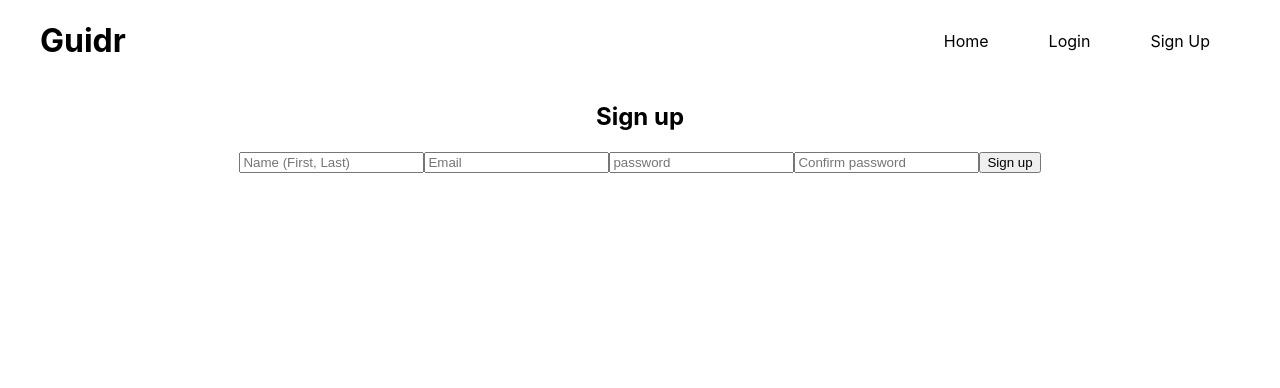
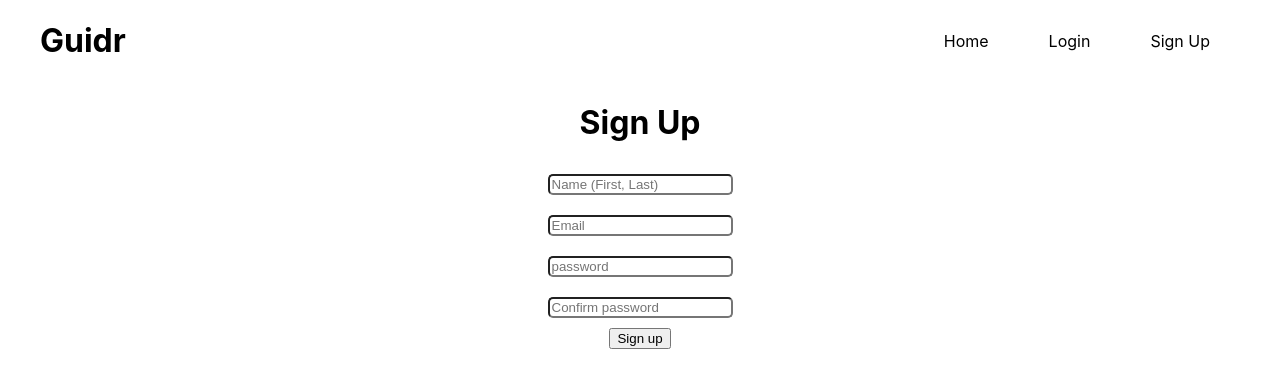
Before and after one commit to Build-Week-FT-Guidr/front-end, a React (Create React App) app in the folder guidr/: page /signup in a window 1280 px wide. Shown: the top 388 px of the page. Built offline with nearby package versions, Linux system fonts and the light colour scheme.

Commit message:
Styles forms

```diff
--- a/guidr/src/App.scss
+++ b/guidr/src/App.scss
@@ -4,3 +4,5 @@
 
 @import './sass/global.scss';
 @import './sass//NavigationLinks.scss';
+@import './sass//login.scss';
+@import './sass//signup.scss';
--- a/guidr/src/Components/Login.js
+++ b/guidr/src/Components/Login.js
@@ -6,7 +6,7 @@ const Login = props => {
   const { history } = props;
   // Returns the form component and the error messages when the input field is touched and left empty, or just left empty
   return (
-    <div className="container">
+    <div className="login-container">
       <h1>Log In</h1>
       <Formik
         className="form-control"
@@ -20,7 +20,7 @@ const Login = props => {
           history.push("/profile");
         }}
         render={({ errors, status, touched }) => (
-          <Form>
+          <Form className='login-form'>
             <Field type="email" name="email" placeholder="E-mail" />
             {touched.email && errors.email && (
               <p className="error">{errors.email}</p>
--- a/guidr/src/Components/Signup.js
+++ b/guidr/src/Components/Signup.js
@@ -6,6 +6,8 @@ import * as Yup from 'yup';
 const Signup = (props) => {
   const { history } = props;
   return (
+    <div className='signup-container'>
+      <h1>Sign Up</h1>
       <Formik
         initialValues={{
           name: '',
@@ -37,9 +39,7 @@ const Signup = (props) => {
         }}
 
         render={({ errors, status, touched}) => (
-          <Form className='signup-form-container'>
-            <h2>Sign up</h2>
-              <div className='form-box'>
+          <Form className='signup-form'>
 
               <Field type='text'
               name='name'
@@ -71,33 +71,13 @@ const Signup = (props) => {
 
                   {/* form validation checks */}
 
-              </div>
 
           </Form>
-      )}
 
-
-
-
-
-
-
-
-
-
-
-
-
-
-
-
-
-
-
-
-
-
-      /> //end formik form
+          )
+       }
+      />
+    </div>
   )
 };
 
--- /dev/null
+++ b/guidr/src/sass/login.scss
@@ -0,0 +1,24 @@
+.login-container {
+    display: flex;
+    justify-content: center;
+    flex-direction: column;
+    align-items: center;
+    .login-form {
+        display: flex;
+        flex-direction: column;
+        align-items: center;
+
+        width: 500px;
+        height: 300px;
+
+        input {
+            margin: 10px 0;
+            border-radius: 5px;
+        }
+
+        p {
+            color: red;
+            font-size: 0.7rem;
+        }
+    }
+}
--- /dev/null
+++ b/guidr/src/sass/signup.scss
@@ -0,0 +1,21 @@
+.signup-container {
+    display: flex;
+    justify-content: center;
+    flex-direction: column;
+    align-items: center;
+    .signup-form {
+        display: flex;
+        flex-direction: column;
+        align-items: center;
+
+        input {
+            margin: 10px 0;
+            border-radius: 5px;
+        }
+
+        p {
+            color: red;
+            font-size: 0.7rem;
+        }
+    }
+}
```
